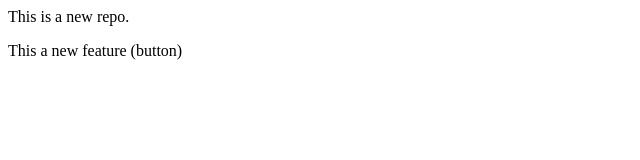
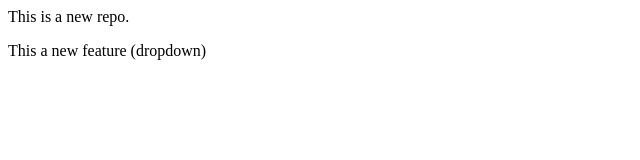
Before and after one commit to insha-dev-b/localrepo, a plain HTML site: page index.html in a window 1280 px wide. Shown: the full height of the page, 0-640 px from the left. Drawn offline with Linux system fonts and the light colour scheme.

Commit message:
Add Dropdown

```diff
--- a/index.html
+++ b/index.html
@@ -1,2 +1,2 @@
 <p> This is a new repo.</p>
-<p> This a new feature (button)</p>
+<p> This a new feature (dropdown)</p>
```
